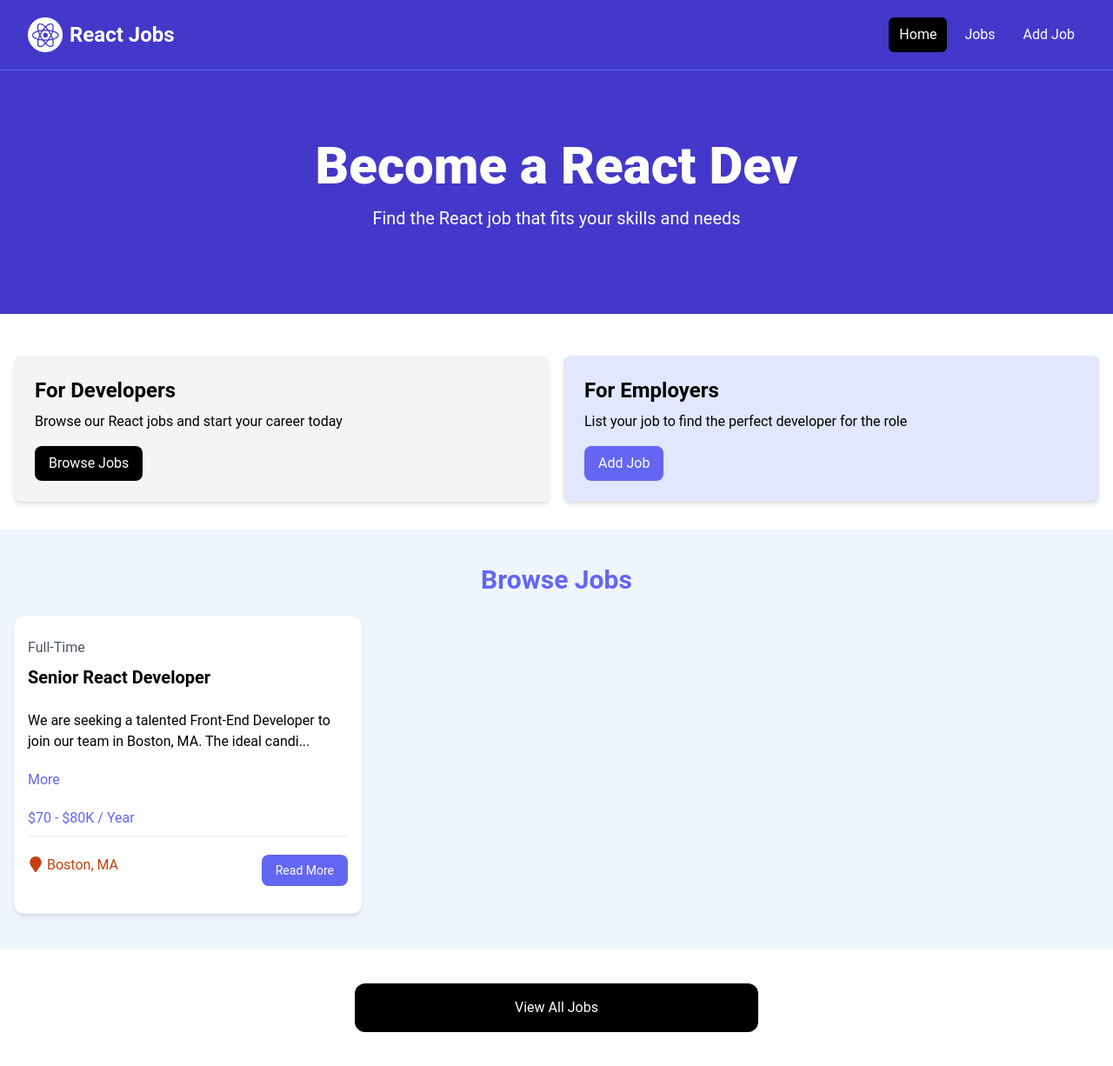
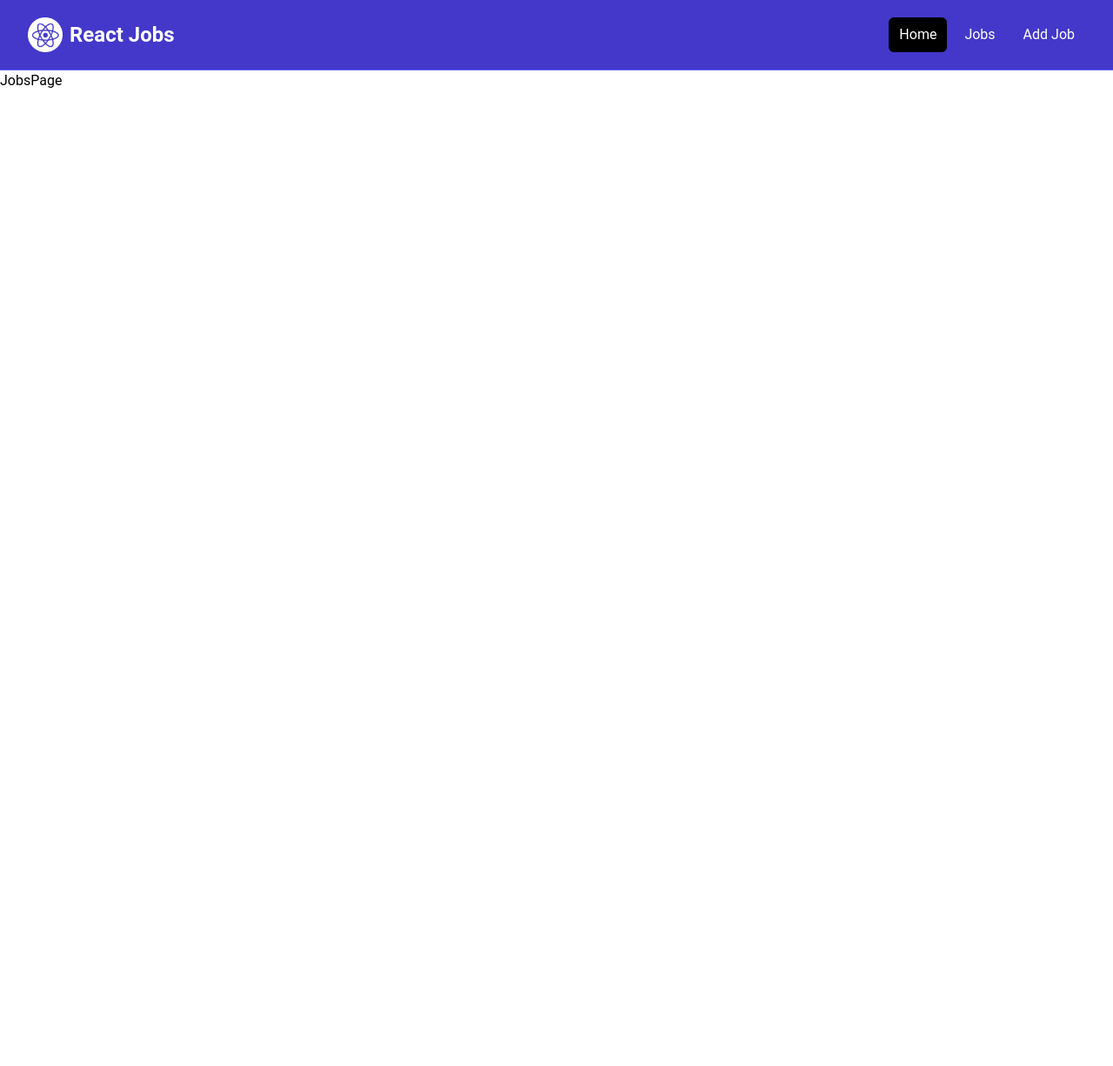
Before and after one commit to 5codeman/Job-Seeker, a React (Vite) app in the folder Frontend/: page /jobs in a window 1280 px wide. Shown: the whole page at 87% size. After the commit the page ends 800 px from the top, so only its background shows below. Built offline with nearby package versions, Linux system fonts and the light colour scheme.

Commit message:
Setup React Router and then make diffrent pages like homePage,404Page and Layout for all pages containing common component like NavBar

```diff
--- a/Frontend/package.json
+++ b/Frontend/package.json
@@ -12,7 +12,8 @@
   "dependencies": {
     "react": "^18.3.1",
     "react-dom": "^18.3.1",
-    "react-icons": "^5.2.1"
+    "react-icons": "^5.2.1",
+    "react-router-dom": "^6.26.0"
   },
   "devDependencies": {
     "@types/react": "^18.3.3",
--- a/Frontend/src/App.jsx
+++ b/Frontend/src/App.jsx
@@ -1,20 +1,30 @@
 import React from 'react';
-import Navbar from './components/Navbar';
-import Hero from './components/Hero';
-import HomeCards from './components/HomeCards';
-import JobListings from './components/JobListings';
-import ViewAllJobs from './components/ViewAllJobs';
+
+import {
+  Route,
+  createBrowserRouter,
+  createRoutesFromElements,
+  RouterProvider } from 'react-router-dom';
+
+import MainLayout from './layouts/MainLayout';
+import HomePage from './pages/HomePage';
+import JobsPage from './pages/JobsPage';
+import NotFoundPage from './pages/NotFoundPage';
+
 
 const App = () => {
-  return (
-    <>
-      <Navbar />
-      <Hero />
-      <HomeCards />
-      <JobListings />
-      <ViewAllJobs />
-    </>
-  )
-}
+  const router = createBrowserRouter(
+    createRoutesFromElements(
+      <Route path='/' element={<MainLayout />}>
+        <Route index element={<HomePage />} />
+        <Route path='/jobs' element={<JobsPage />} />
+        <Route path='*' element={<NotFoundPage />} />
+      </Route>
+    )
+  );
+
+  return <RouterProvider router={router} />;
+};
+
 
 export default App;
--- a/Frontend/src/components/HomeCards.jsx
+++ b/Frontend/src/components/HomeCards.jsx
@@ -1,5 +1,6 @@
 import React from 'react';
 import Card from './Card';
+import { Link } from 'react-router-dom';
 
 const HomeCards = () => {
   return (
@@ -11,12 +12,12 @@
           <p className="mt-2 mb-4">
             Browse our React jobs and start your career today
           </p>
-          <a
-            href="/jobs.html"
+          <Link
+            to="/jobs"
             className="inline-block bg-black text-white rounded-lg px-4 py-2 hover:bg-gray-700"
           >
             Browse Jobs
-          </a>
+          </Link>
         </Card>
 
         <Card bg="bg-indigo-100">
@@ -24,12 +25,12 @@
           <p className="mt-2 mb-4">
             List your job to find the perfect developer for the role
           </p>
-          <a
-            href="/add-job.html"
+          <Link
+            to="/add-job"
             className="inline-block bg-indigo-500 text-white rounded-lg px-4 py-2 hover:bg-indigo-600"
           >
             Add Job
-          </a>
+          </Link>
         </Card>
       </div>
     </div>
--- a/Frontend/src/components/JobListingCard.jsx
+++ b/Frontend/src/components/JobListingCard.jsx
@@ -1,10 +1,11 @@
 import React from 'react'
 import { FaMapMarker } from 'react-icons/fa';
 import { useState } from 'react';
+import { Link } from 'react-router-dom';
 
 const JobListingCard = () => {
   // let description = job.description; // do this after api call
-  let description = "We are seeking a talented Front-End Developer to join our team in Boston, MA. The ideal candidate will have strong skills in HTML, CSS, and JavaScript our team in Boston, MA. The ideal candidate will have strong skills in HTML, CSS, and JavaScript...";
+  let description = "We are seeking talented Front-End Developer to join our team in Boston, MA. The ideal candidate will have strong skills in HTML, CSS, and JavaScript our team in Boston, MA. The ideal candidate will have strong skills in HTML, CSS, and JavaScript...";
 
   let temp = description;
 
@@ -41,12 +42,12 @@
                 <FaMapMarker className='inline text-lg mb-1 mr-1' />
                   Boston, MA
                 </div>
-                <a
-                  href="job.html"
+                <Link
+                  to="/pending"
                   className="h-[36px] bg-indigo-500 hover:bg-indigo-600 text-white px-4 py-2 rounded-lg text-center text-sm"
                 >
                  Read More
-                </a>
+                </Link>
               </div>
             </div>
           </div>
--- a/Frontend/src/components/Navbar.jsx
+++ b/Frontend/src/components/Navbar.jsx
@@ -1,5 +1,6 @@
 import React from 'react';
 import logo from '../assets/images/logo.png';
+import { Link } from 'react-router-dom';
 
 const Navbar = () => {
   return (
@@ -9,33 +10,29 @@
           <div
             className="flex flex-1 items-center justify-center md:items-stretch md:justify-start"
           >
-            <a className="flex flex-shrink-0 items-center mr-4" href="/index.html">
+            <Link className="flex flex-shrink-0 items-center mr-4" to="/">
               <img
                 className="h-10 w-auto"
                 src= { logo }
                 alt="React Jobs"
               />
               <span className="hidden md:block text-white text-2xl font-bold ml-2"
-                >React Jobs</span
-              >
-            </a>
+                >React Jobs</span>
+            </Link>
             <div className="md:ml-auto">
               <div className="flex space-x-2">
-                <a
-                  href="/index.html"
+                <Link
+                  to="/"
                   className="text-white bg-black hover:bg-gray-900 hover:text-white rounded-md px-3 py-2"
-                  >Home</a
-                >
-                <a
-                  href="/jobs.html"
+                  >Home</Link>
+                <Link
+                  to="/jobs"
                   className="text-white hover:bg-gray-900 hover:text-white rounded-md px-3 py-2"
-                  >Jobs</a
-                >
-                <a
-                  href="/add-job.html"
+                  >Jobs</Link>
+                <Link
+                  to="/add-job"
                   className="text-white hover:bg-gray-900 hover:text-white rounded-md px-3 py-2"
-                  >Add Job</a
-                >
+                  >Add Job</Link>
               </div>
             </div>
           </div>
--- a/Frontend/src/components/ViewAllJobs.jsx
+++ b/Frontend/src/components/ViewAllJobs.jsx
@@ -1,15 +1,16 @@
-import React from 'react'
+import React from 'react';
+import { Link } from 'react-router-dom';
 
 const ViewAllJobs = () => {
   return (
     <section className="m-auto max-w-lg my-10 px-6">
-      <a
-        href="/jobs"
+      <Link
+        to="/jobs"
         className="block bg-black text-white text-center py-4 px-6 rounded-xl hover:bg-gray-700"
-        >View All Jobs</a
+        >View All Jobs</Link
       >
     </section>
   )
 }
 
-export default ViewAllJobs
+export default ViewAllJobs;
--- /dev/null
+++ b/Frontend/src/layouts/MainLayout.jsx
@@ -0,0 +1,14 @@
+import React from 'react';
+import { Outlet } from 'react-router-dom';
+import Navbar from '../components/Navbar';
+
+const MainLayout = () => {
+  return (
+    <>
+        <Navbar />
+        <Outlet />
+    </>
+  )
+}
+
+export default MainLayout;
--- /dev/null
+++ b/Frontend/src/pages/HomePage.jsx
@@ -0,0 +1,19 @@
+import React from 'react';
+
+import Hero from '../components/Hero';
+import HomeCards from '../components/HomeCards';
+import JobListings from '../components/JobListings';
+import ViewAllJobs from '../components/ViewAllJobs';
+
+const HomePage = () => {
+  return (
+    <>
+        <Hero />
+        <HomeCards />
+        <JobListings />
+        <ViewAllJobs />
+    </>
+  )
+}
+
+export default HomePage;
--- /dev/null
+++ b/Frontend/src/pages/JobsPage.jsx
@@ -0,0 +1,9 @@
+import React from 'react';
+
+const JobsPage = () => {
+  return (
+    <div>JobsPage</div>
+  )
+}
+
+export default JobsPage;
--- /dev/null
+++ b/Frontend/src/pages/NotFoundPage.jsx
@@ -0,0 +1,20 @@
+import React from 'react';
+import { Link } from 'react-router-dom';
+import { FaExclamationTriangle } from 'react-icons/fa';
+
+const NotFoundPage = () => {
+  return (
+    <section className='text-center flex flex-col justify-center items-center h-96'>
+      <FaExclamationTriangle className='text-yellow-400 text-6xl mb-4' />
+      <h1 className='text-6xl font-bold mb-4'>404 Not Found</h1>
+      <p className='text-xl mb-5'>This page does not exist</p>
+      <Link
+        to='/'
+        className='text-white bg-indigo-700 hover:bg-indigo-900 rounded-md px-3 py-2 mt-4'
+      >
+        Go Back
+      </Link>
+    </section>
+  );
+};
+export default NotFoundPage;
```
Also changed, not shown: 1 other file (tests, documents, lock files or other folders).
